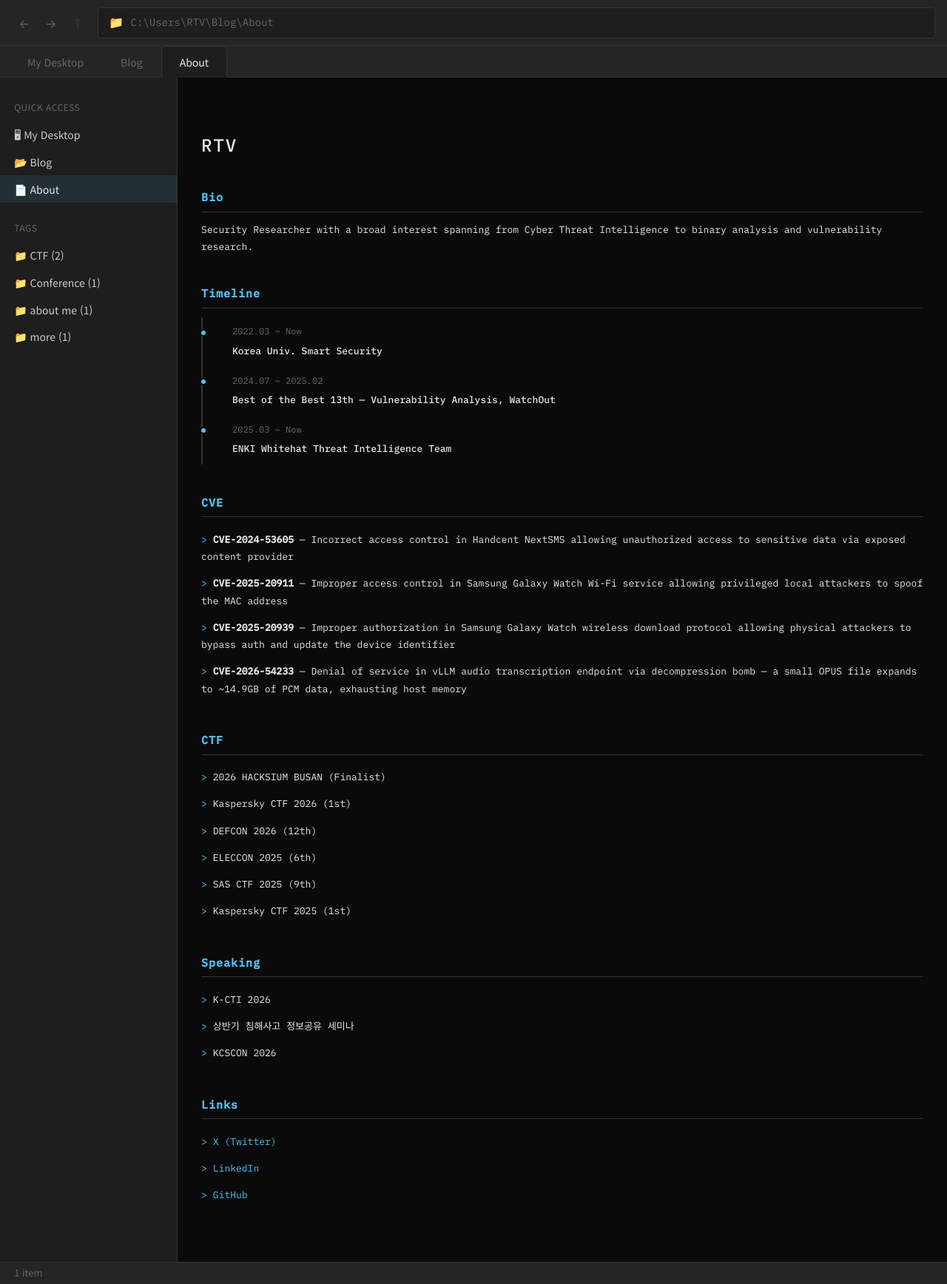
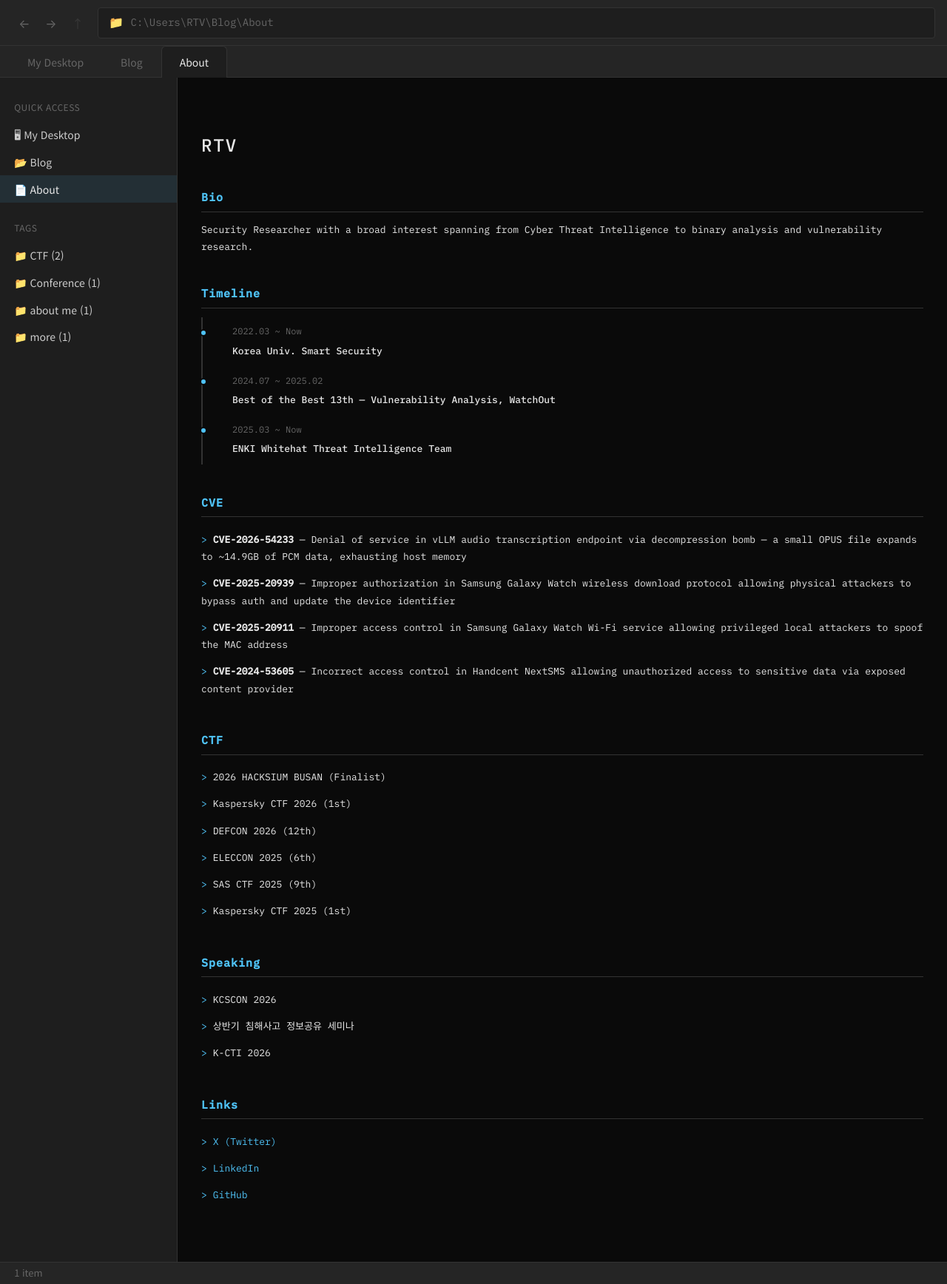
Before and after one commit to RTV-GIT/RTV-GIT.github.io, a Jekyll site: the page built from about.html, in a window 1280 px wide. Shown: the whole page at 74% size. Built offline with Jekyll 4.4.1, drawn with Linux system fonts in a browser that asks for light colours.

Commit message:
About: CVE, Speaking 최신순 정렬
Co-Authored-By: Claude Opus 4.6 (1M context) <noreply@anthropic.com>

```diff
--- a/about.html
+++ b/about.html
@@ -40,10 +40,10 @@ item_count: "1 item"
     <div class="about-section">
       <h2 class="about-heading">CVE</h2>
       <ul class="about-list">
+        <li><span class="cve-id">CVE-2026-54233</span> — Denial of service in vLLM audio transcription endpoint via decompression bomb — a small OPUS file expands to ~14.9GB of PCM data, exhausting host memory</li>
+        <li><span class="cve-id">CVE-2025-20939</span> — Improper authorization in Samsung Galaxy Watch wireless download protocol allowing physical attackers to bypass auth and update the device identifier</li>
+        <li><span class="cve-id">CVE-2025-20911</span> — Improper access control in Samsung Galaxy Watch Wi-Fi service allowing privileged local attackers to spoof the MAC address</li>
         <li><span class="cve-id">CVE-2024-53605</span> — Incorrect access control in Handcent NextSMS allowing unauthorized access to sensitive data via exposed content provider</li>
-        <li><span class="cve-id">CVE-2025-20911</span> — Improper access control in Samsung Galaxy Watch Wi-Fi service allowing privileged local attackers to spoof the MAC address</li>
-        <li><span class="cve-id">CVE-2025-20939</span> — Improper authorization in Samsung Galaxy Watch wireless download protocol allowing physical attackers to bypass auth and update the device identifier</li>
-        <li><span class="cve-id">CVE-2026-54233</span> — Denial of service in vLLM audio transcription endpoint via decompression bomb — a small OPUS file expands to ~14.9GB of PCM data, exhausting host memory</li>
       </ul>
     </div>
 
@@ -62,9 +62,9 @@ item_count: "1 item"
     <div class="about-section">
       <h2 class="about-heading">Speaking</h2>
       <ul class="about-list">
+        <li>KCSCON 2026</li>
+        <li>상반기 침해사고 정보공유 세미나</li>
         <li>K-CTI 2026</li>
-        <li>상반기 침해사고 정보공유 세미나</li>
-        <li>KCSCON 2026</li>
       </ul>
     </div>
 
```
